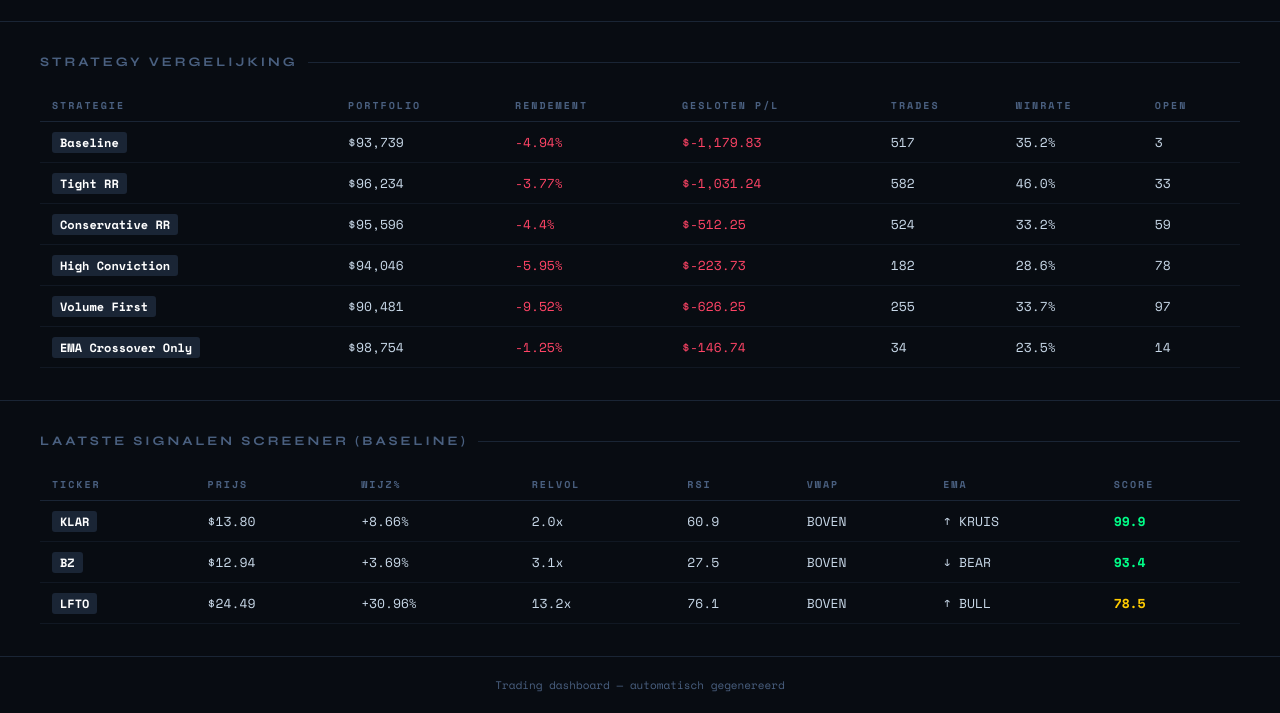
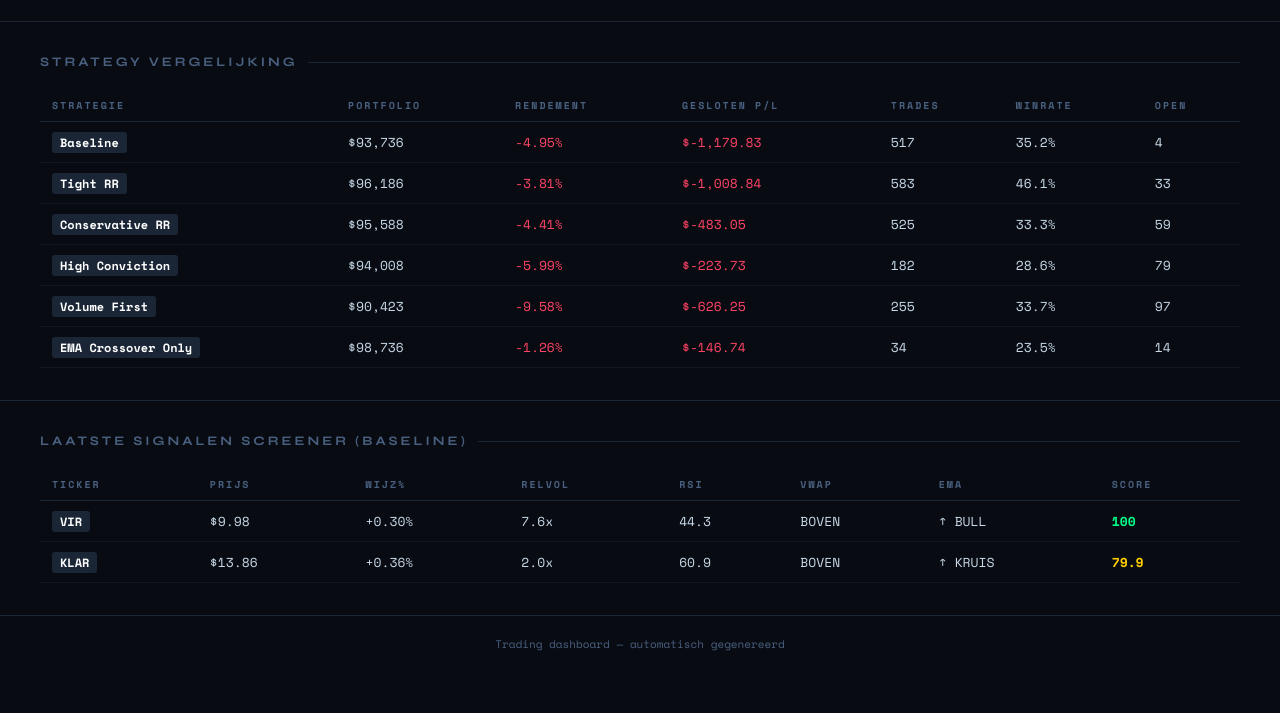
Before and after one commit to jobluchies/trading-dashboard, a plain HTML site: page index.html in a window 1280 px wide. Shown: the part 89-802 px from the top of the page. Drawn offline with nearby package versions, Linux system fonts and the light colour scheme.

Commit message:
Dashboard update 16/11/2026 16:00

```diff
--- a/index.html
+++ b/index.html
@@ -36,7 +36,7 @@
   </div>
   <div style="text-align:right">
     <div style="margin-bottom:6px"><span class="live-dot"></span> <span style="color:var(--accent);font-size:11px">LIVE</span></div>
-    <div class="timestamp">Laatste update: <b>16/11/2026 15:55</b></div>
+    <div class="timestamp">Laatste update: <b>16/11/2026 16:00</b></div>
   </div>
 </header>
 <div class="section">
@@ -46,44 +46,44 @@
     <tbody>
         <tr>
             <td><span class="ticker">Baseline</span></td>
-            <td>$93,739</td>
-            <td style="color:#ff4466">-4.94%</td>
+            <td>$93,736</td>
+            <td style="color:#ff4466">-4.95%</td>
             <td style="color:#ff4466">$-1,179.83</td>
             <td>517</td>
             <td>35.2%</td>
-            <td>3</td>
+            <td>4</td>
         </tr>
         <tr>
             <td><span class="ticker">Tight RR</span></td>
-            <td>$96,234</td>
-            <td style="color:#ff4466">-3.77%</td>
-            <td style="color:#ff4466">$-1,031.24</td>
-            <td>582</td>
-            <td>46.0%</td>
+            <td>$96,186</td>
+            <td style="color:#ff4466">-3.81%</td>
+            <td style="color:#ff4466">$-1,008.84</td>
+            <td>583</td>
+            <td>46.1%</td>
             <td>33</td>
         </tr>
         <tr>
             <td><span class="ticker">Conservative RR</span></td>
-            <td>$95,596</td>
-            <td style="color:#ff4466">-4.4%</td>
-            <td style="color:#ff4466">$-512.25</td>
-            <td>524</td>
-            <td>33.2%</td>
+            <td>$95,588</td>
+            <td style="color:#ff4466">-4.41%</td>
+            <td style="color:#ff4466">$-483.05</td>
+            <td>525</td>
+            <td>33.3%</td>
             <td>59</td>
         </tr>
         <tr>
             <td><span class="ticker">High Conviction</span></td>
-            <td>$94,046</td>
-            <td style="color:#ff4466">-5.95%</td>
+            <td>$94,008</td>
+            <td style="color:#ff4466">-5.99%</td>
             <td style="color:#ff4466">$-223.73</td>
             <td>182</td>
             <td>28.6%</td>
-            <td>78</td>
+            <td>79</td>
         </tr>
         <tr>
             <td><span class="ticker">Volume First</span></td>
-            <td>$90,481</td>
-            <td style="color:#ff4466">-9.52%</td>
+            <td>$90,423</td>
+            <td style="color:#ff4466">-9.58%</td>
             <td style="color:#ff4466">$-626.25</td>
             <td>255</td>
             <td>33.7%</td>
@@ -91,8 +91,8 @@
         </tr>
         <tr>
             <td><span class="ticker">EMA Crossover Only</span></td>
-            <td>$98,754</td>
-            <td style="color:#ff4466">-1.25%</td>
+            <td>$98,736</td>
+            <td style="color:#ff4466">-1.26%</td>
             <td style="color:#ff4466">$-146.74</td>
             <td>34</td>
             <td>23.5%</td>
@@ -104,34 +104,24 @@
   <div class="section-title">Laatste signalen screener (Baseline)</div>
   <table><thead><tr><th>Ticker</th><th>Prijs</th><th>Wijz%</th><th>RelVol</th><th>RSI</th><th>VWAP</th><th>EMA</th><th>Score</th></tr></thead><tbody>
             <tr>
+                <td><span class="ticker">VIR</span></td>
+                <td>$9.98</td>
+                <td>+0.30%</td>
+                <td>7.6x</td>
+                <td>44.3</td>
+                <td>BOVEN</td>
+                <td>↑ BULL</td>
+                <td style="color:#00ff88"><b>100</b></td>
+            </tr>
+            <tr>
                 <td><span class="ticker">KLAR</span></td>
-                <td>$13.80</td>
-                <td>+8.66%</td>
+                <td>$13.86</td>
+                <td>+0.36%</td>
                 <td>2.0x</td>
                 <td>60.9</td>
                 <td>BOVEN</td>
                 <td>↑ KRUIS</td>
-                <td style="color:#00ff88"><b>99.9</b></td>
-            </tr>
-            <tr>
-                <td><span class="ticker">BZ</span></td>
-                <td>$12.94</td>
-                <td>+3.69%</td>
-                <td>3.1x</td>
-                <td>27.5</td>
-                <td>BOVEN</td>
-                <td>↓ BEAR</td>
-                <td style="color:#00ff88"><b>93.4</b></td>
-            </tr>
-            <tr>
-                <td><span class="ticker">LFTO</span></td>
-                <td>$24.49</td>
-                <td>+30.96%</td>
-                <td>13.2x</td>
-                <td>76.1</td>
-                <td>BOVEN</td>
-                <td>↑ BULL</td>
-                <td style="color:#ffcc00"><b>78.5</b></td>
+                <td style="color:#ffcc00"><b>79.9</b></td>
             </tr></tbody></table>
 </div>
 <footer>Trading dashboard — automatisch gegenereerd</footer>
```
